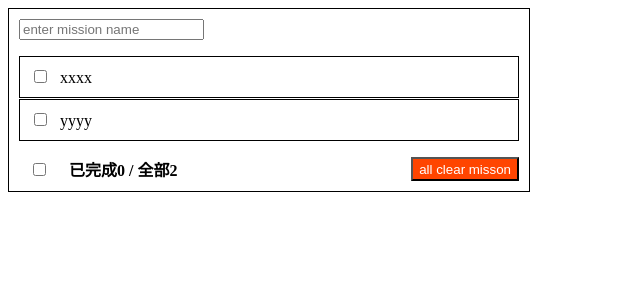
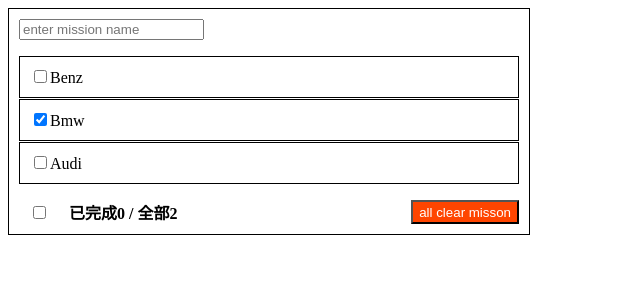
Before and after one commit to because-hung/ts-todolist, a Vue app: page / in a window 1280 px wide. Shown: the top 300 px of the page, without its empty margins (0-640 px from the left). Built offline with nearby package versions, Linux system fonts and the light colour scheme.

Commit message:
update: 拆分組件 + prop數據

```diff
--- a/src/App.vue
+++ b/src/App.vue
@@ -1,81 +1,45 @@
 <template>
   <div class="todo-container">
     <div class="todo-wrap">
-      <div class="todo-header">
-        <input type="text" placeholder="enter mission name">
-      </div>
-      <ul class="todo-main">
-        <li>
-          <label>
-            <input type="checkbox" />
-            <span>xxxx</span>
-          </label>
-          <button class="btn btn-danger" style="display: none">delete</button>
-        </li>
-        <li>
-          <label>
-            <input type="checkbox" />
-            <span>yyyy</span>
-          </label>
-          <button class="btn btn-danger" style="display: none">delete</button>
-        </li>
-      </ul>
-      <div class="todo-footer">
-        <label>
-          <input type="checkbox">
-          <span><span>已完成0</span> / 全部2</span>
-        </label>
-        <button class="btn btn-danger">all clear misson</button>
-      </div>
+     <Header />
+     <List :todos="todos" />
+     <Footer />
     </div>
   </div>
 </template>
 <script lang="ts">
-import { defineComponent } from 'vue'
+import { defineComponent, reactive, toRefs } from 'vue'
+import Header from './components/Header.vue'
+import Footer from './components/Footer.vue'
+import List from './components/List.vue'
+import { Todo } from './types/todos'
+
 export default defineComponent({
   name:'APP',
+  components:{
+    Header,
+    List,
+    Footer
+  },
   setup() {
-
+    const state = reactive<{todos: Todo[]}>({
+      todos:[
+        { id: 1, title: 'Benz', isCompleted: false },
+        { id: 2, title: 'Bmw', isCompleted: true },
+        { id: 3, title: 'Audi', isCompleted: false }
+      ]
+    })
+    return {
+      ...toRefs(state)
+    }
   },
 })
 </script>
 <style scoped>
-
-
 .todo-wrap{
   width: 500px;
   padding: 10px;
   border: black 1px solid;
 }
-.todo-main{
-  padding: 0;
-  width: 100%;
-}
 
-.todo-main li{
-  list-style-type: none;
-  padding: 10px;
-  margin-bottom: 1px;
-  border: black 1px solid;
-}
-
-.todo-main span{
- padding-left: 10px;
-}
-
-.todo-footer{
-  display: flex;
-  justify-content: space-between;
-  padding-left: 10px;
-}
-
-.todo-footer span{
-  padding-left: 10px;
-  font-weight: 700;
-}
-
-.btn-danger{
-  background: orangered;
-  color: white;
-}
 </style>
--- a/src/components/Footer.vue
+++ b/src/components/Footer.vue
@@ -1,12 +1,33 @@
-<template></template>
+<template>
+  <div class="todo-footer">
+    <label>
+      <input type="checkbox" />
+      <span><span>已完成0</span> / 全部2</span>
+    </label>
+    <button class="btn btn-danger">all clear misson</button>
+  </div>
+</template>
 <script lang="ts">
-import { defineComponent } from 'vue'
+import { defineComponent } from "vue"
 export default defineComponent({
-  name:'Footer',
-  setup() {
-
-  },
+  name: "Footer",
+  setup() {},
 })
 </script>
 <style scoped>
+.todo-footer{
+  display: flex;
+  justify-content: space-between;
+  padding-left: 10px;
+}
+
+.todo-footer span{
+  padding-left: 10px;
+  font-weight: 700;
+}
+
+.btn-danger{
+  background: orangered;
+  color: white;
+}
 </style>
--- a/src/components/Header.vue
+++ b/src/components/Header.vue
@@ -1,12 +1,13 @@
-<template></template>
+<template>
+  <div class="todo-header">
+    <input type="text" placeholder="enter mission name" />
+  </div>
+</template>
 <script lang="ts">
-import { defineComponent } from 'vue'
+import { defineComponent } from "vue"
 export default defineComponent({
-  name:'Header',
-  setup() {
-
-  },
+  name: "Header",
+  setup() {},
 })
 </script>
-<style scoped>
-</style>
+<style scoped></style>
--- a/src/components/Item.vue
+++ b/src/components/Item.vue
@@ -1,12 +1,21 @@
-<template></template>
+<template>
+  <li>
+    <label>
+      <input type="checkbox" v-model="todo.isCompleted" />
+      <span>{{ todo.title }}</span>
+    </label>
+    <button class="btn btn-danger" style="display: none">delete</button>
+  </li>
+</template>
 <script lang="ts">
-import { defineComponent } from 'vue'
+import { defineComponent } from "vue"
+import { Todo } from '../types/todos'
 export default defineComponent({
-  name:'Item',
-  setup() {
-
+  name: "Item",
+  props: {
+    todo: Object as () => Todo // return Todo 類型
   },
+  setup() {},
 })
 </script>
-<style scoped>
-</style>
+<style scoped></style>
--- a/src/components/List.vue
+++ b/src/components/List.vue
@@ -1,12 +1,34 @@
-<template></template>
+<template>
+  <ul class="todo-main">
+    <Item v-for="(item, i) in todos" :key="i" :todo="item" />
+  </ul>
+</template>
 <script lang="ts">
-import { defineComponent } from 'vue'
+import { defineComponent } from "vue"
+import Item from './Item.vue'
 export default defineComponent({
-  name:'List',
-  setup() {
-
+  name: "List",
+  components:{
+    Item
   },
+  props:['todos'],
+  setup() {},
 })
 </script>
 <style scoped>
+.todo-main{
+  padding: 0;
+  width: 100%;
+}
+
+.todo-main li{
+  list-style-type: none;
+  padding: 10px;
+  margin-bottom: 1px;
+  border: black 1px solid;
+}
+
+.todo-main span{
+ padding-left: 10px;
+}
 </style>
--- /dev/null
+++ b/src/types/todos.ts
@@ -0,0 +1,6 @@
+// 定義 interface 約束 state 數據的類型
+export interface Todo {
+    id: number,
+    title: string,
+    isCompleted: boolean
+  }
--- a/tsconfig.json
+++ b/tsconfig.json
@@ -4,7 +4,7 @@
     "useDefineForClassFields": true,
     "module": "ESNext",
     "moduleResolution": "Node",
-    "strict": true,
+    "strict": false,
     "jsx": "preserve",
     "resolveJsonModule": true,
     "isolatedModules": false,
```
